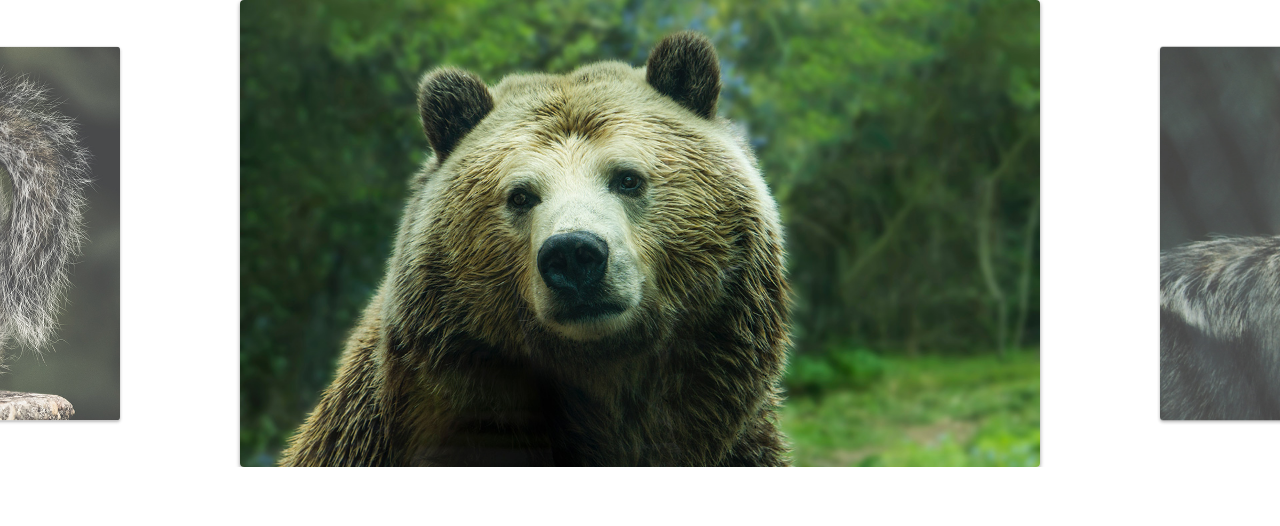
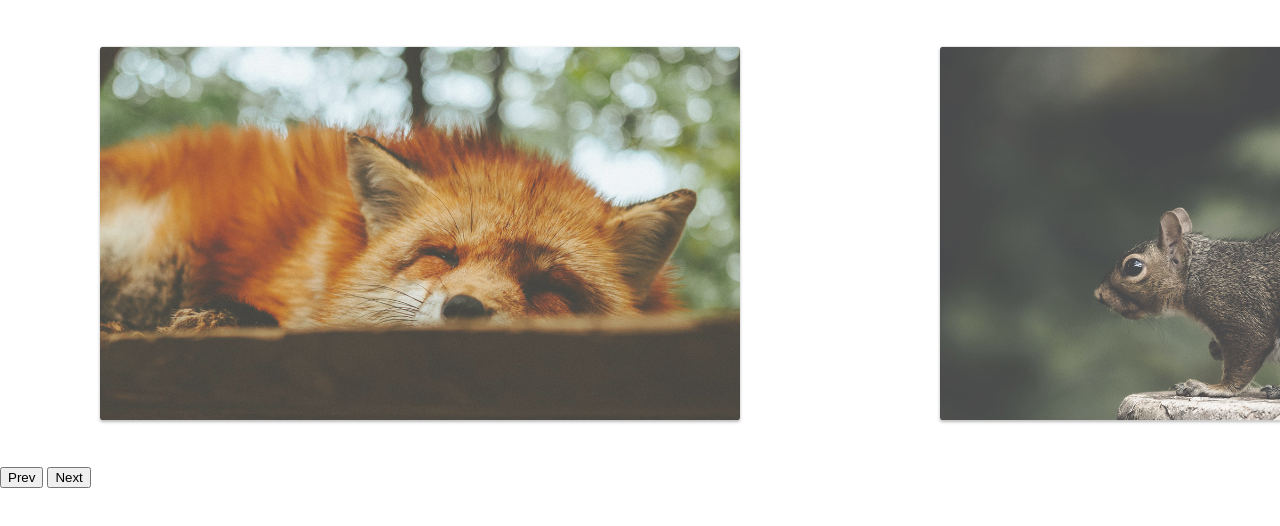
Before and after one commit to origamid/slide, a plain HTML site: page index.html in a window 1280 px wide. Drawn offline with Linux system fonts and the light colour scheme.

Commit message:
adicionada arrow nav

```diff
--- a/index.html
+++ b/index.html
@@ -18,6 +18,10 @@
       <li><img src="img/foto6.jpg" alt=""></li>
     </ul>
   </div>
+  <div class="arrow-nav">
+    <button class="prev">Prev</button>
+    <button class="next">Next</button>
+  </div>
   <script type="module" src="js/script.js"></script>
 </body>
 </html>
--- a/js/script.js
+++ b/js/script.js
@@ -1,8 +1,7 @@
-import Slide from './slide.js';
+import { SlideNav } from './slide.js';
 
-const slide = new Slide('.slide', '.slide-wrapper');
+const slide = new SlideNav('.slide', '.slide-wrapper');
 slide.init();
+slide.addArrow('.prev', '.next');
+
 console.log(slide);
-
-slide.changeSlide(3);
-slide.activePrevSlide();
--- a/js/slide.js
+++ b/js/slide.js
@@ -1,6 +1,6 @@
 import debounce from './debounce.js';
 
-export default class Slide {
+export class Slide {
   constructor(slide, wrapper) {
     this.slide = document.querySelector(slide)
     this.wrapper = document.querySelector(wrapper);
@@ -127,6 +127,9 @@ export default class Slide {
     this.onMove = this.onMove.bind(this);
     this.onEnd = this.onEnd.bind(this);
 
+    this.activePrevSlide = this.activePrevSlide.bind(this);
+    this.activeNextSlide = this.activeNextSlide.bind(this);
+
     this.onResize = debounce(this.onResize.bind(this), 200);
   }
 
@@ -139,3 +142,15 @@ export default class Slide {
     return this;
   }
 }
+
+export class SlideNav extends Slide {
+  addArrow(prev, next) {
+    this.prevElement = document.querySelector(prev);
+    this.nextElement = document.querySelector(next);
+  }
+
+  addArrowEvent() {
+    this.prevElement.addEventListener('click', this.activePrevSlide);
+    this.nextElement.addEventListener('click', this.activeNextSlide);
+  }
+}
```
